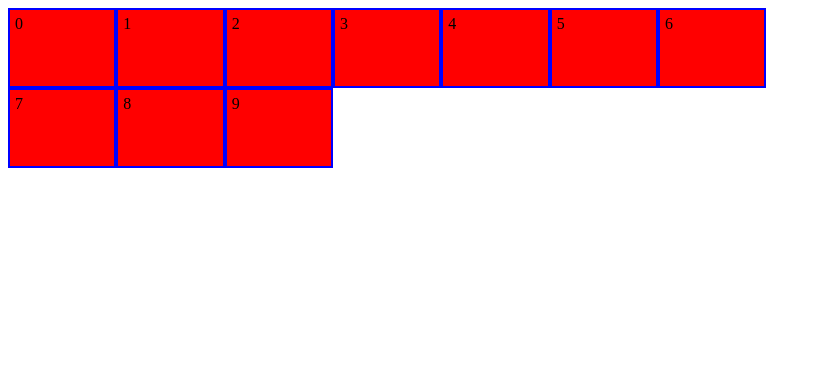
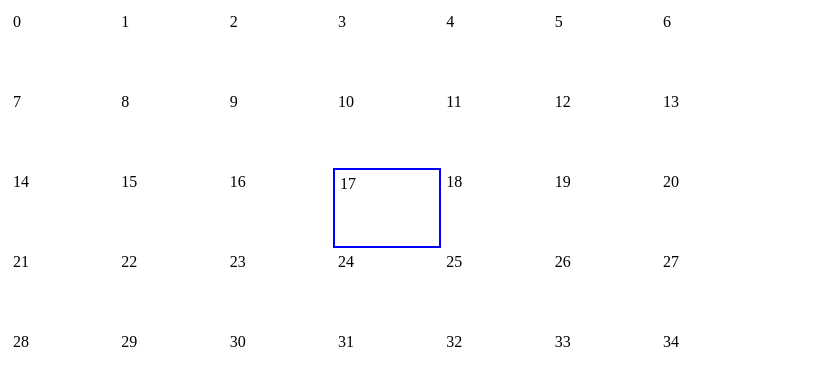
Before and after one commit to tmclean15/crossable-calendar, a React (Create React App) app: page / in a window 1280 px wide. Shown: the top 386 px of the page, without its empty margins (0-821 px from the left). Built offline with nearby package versions, Linux system fonts and the light colour scheme.

Commit message:
feat: day click handler added

```diff
--- a/src/App.tsx
+++ b/src/App.tsx
@@ -1,4 +1,4 @@
-import React, { FC } from 'react'
+import React, { FC, useState } from 'react'
 import styled from 'styled-components'
 
 import CrossableCalendar from './CrossableCalendar'
@@ -20,9 +20,28 @@ const StyledAppContainer = styled.div`
 `
 
 const App: FC = () => {
+  const [crossedDays, setCrossedDays] = useState(new Set<number>())
+
+  const handleClickDay = (day: number) => {
+    setCrossedDays(() => {
+      if (crossedDays.has(day)) {
+        const tmp = new Set([...crossedDays])
+        tmp.delete(day)
+        return tmp
+      }
+      return new Set([...crossedDays, day])
+    })
+  }
+
   return (
     <StyledAppContainer className="App">
-      <CrossableCalendar />
+      <CrossableCalendar
+        month={12}
+        year={2020}
+        day={17}
+        onClickDay={handleClickDay}
+        crossedDays={crossedDays}
+      />
     </StyledAppContainer>
   )
 }
--- a/src/CrossableCalendar/CrossableCalendar.tsx
+++ b/src/CrossableCalendar/CrossableCalendar.tsx
@@ -2,6 +2,14 @@ import React, { FC } from 'react'
 import styled from 'styled-components'
 
 import Day from './Day'
+
+interface Props {
+  month: number
+  year: number
+  day: number
+  onClickDay: (day: number) => void
+  crossedDays: Set<number>
+}
 
 const Grid = styled.div`
   height: 100%;
@@ -12,13 +20,25 @@ const Grid = styled.div`
   align-items: stretch;
 `
 
-const CrossableCalendar: FC = () => {
-  const arr: number[] = [...Array(10).keys()]
+const CrossableCalendar: FC<Props> = ({
+  month,
+  year,
+  day,
+  onClickDay,
+  crossedDays,
+}) => {
+  const arr: number[] = [...Array(35).keys()]
 
   return (
     <Grid>
       {arr.map((n) => (
-        <Day key={n} day={n} isCrossed={true} isCurrentDay={true} />
+        <Day
+          key={n}
+          day={n}
+          isCrossed={crossedDays.has(n)}
+          isCurrentDay={n === day}
+          onClickDay={onClickDay}
+        />
       ))}
     </Grid>
   )
--- a/src/CrossableCalendar/Day.tsx
+++ b/src/CrossableCalendar/Day.tsx
@@ -5,6 +5,7 @@ interface DayProps {
   day: number
   isCrossed: boolean
   isCurrentDay: boolean
+  onClickDay: (day: number) => void
 }
 
 interface StyledDayProps {
@@ -21,9 +22,13 @@ const StyledDay = styled.div<StyledDayProps>`
   border: ${(props) => (props.isCurrentDay ? '2px solid blue' : 'none')};
 `
 
-const Day: FC<DayProps> = ({ day, isCrossed, isCurrentDay }) => {
+const Day: FC<DayProps> = ({ day, isCrossed, isCurrentDay, onClickDay }) => {
   return (
-    <StyledDay isCrossed={isCrossed} isCurrentDay={isCurrentDay}>
+    <StyledDay
+      isCrossed={isCrossed}
+      isCurrentDay={isCurrentDay}
+      onClick={() => onClickDay(day)}
+    >
       <div id="day">{day}</div>
     </StyledDay>
   )
```
